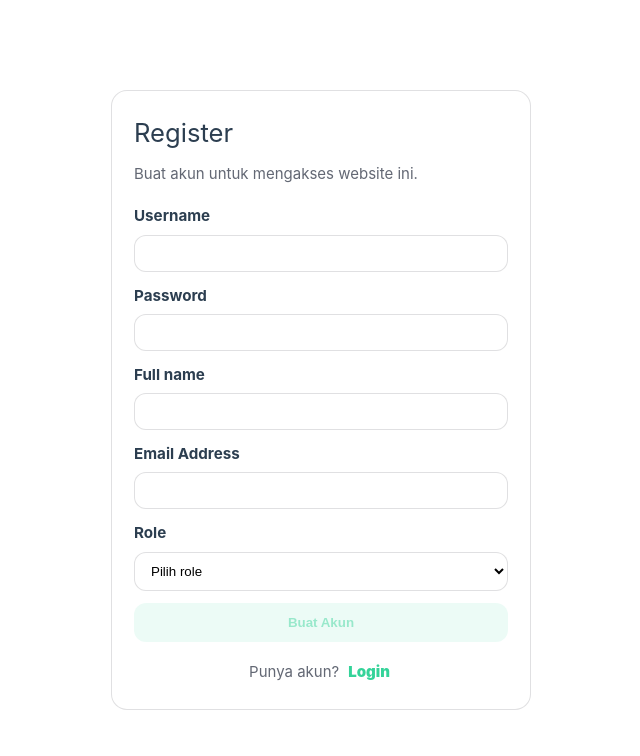
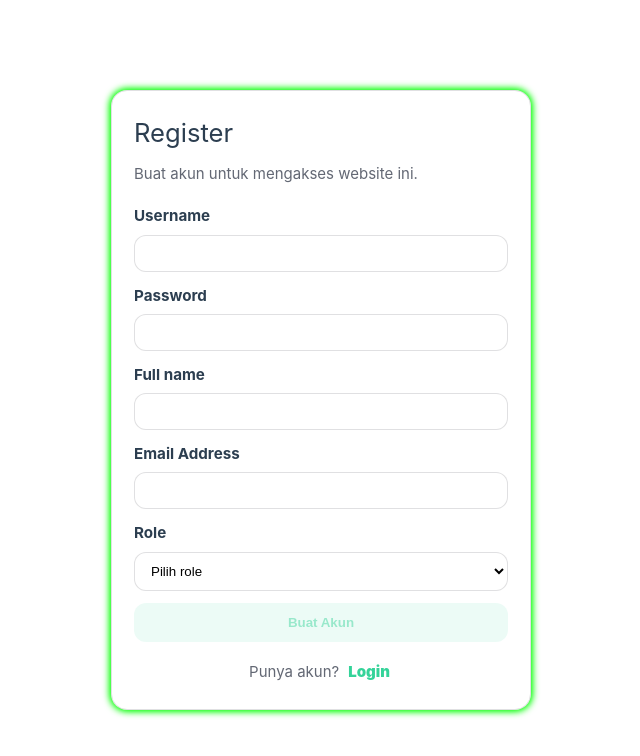
Before and after one commit to achraflyy48/PERSONAL-ROUTINE-AND-MANAGER-TASK, a Vue app: page /register in a window 1280 px wide. Shown: the top 756 px of the page, without its empty margins (319-959 px from the left). Built offline with nearby package versions, Linux system fonts and the light colour scheme.

Commit message:
fix: force light theme on login/register

```diff
--- a/src/views/LoginView.vue
+++ b/src/views/LoginView.vue
@@ -74,15 +74,16 @@ function handleLogin() {
   align-items: center;
   justify-content: center;
   padding: 24px;
+  background-color: white;
 }
 
 .auth-card {
   width: 100%;
   max-width: 420px;
-  background: var(--card-bg);
   border: 1px solid var(--card-border);
   border-radius: var(--radius);
   padding: 22px;
+  box-shadow: 0 0 7px #00ff00, 0 0 8px #00ff00;
 }
 
 h2 {
--- a/src/views/RegisterView.vue
+++ b/src/views/RegisterView.vue
@@ -111,15 +111,16 @@ function handleRegister() {
   align-items: center;
   justify-content: center;
   padding: 24px;
+  background-color: white;
 }
 
 .auth-card {
   width: 100%;
   max-width: 420px;
-  background: var(--card-bg);
   border: 1px solid var(--card-border);
   border-radius: var(--radius);
   padding: 22px;
+  box-shadow: 0 0 7px #00ff00, 0 0 8px #00ff00;
 }
 
 h2 {
```
